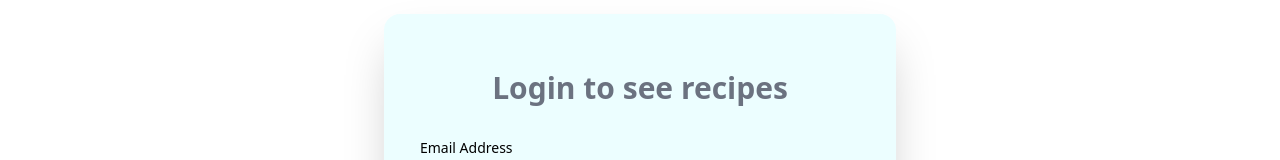
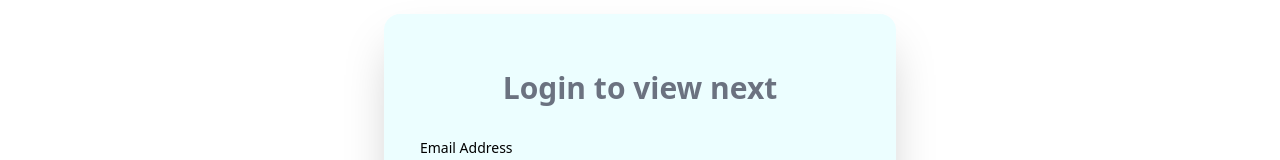
Before and after one commit to ArefinShaon/toy-marketplace-client, a React (Vite) app: page /login in a window 1280 px wide. Shown: the part 170-330 px from the top of the page. Built offline with nearby package versions, Linux system fonts and the light colour scheme; no server answers.

Commit message:
bug fixes

```diff
--- a/src/Pages/Login/Login.jsx
+++ b/src/Pages/Login/Login.jsx
@@ -66,7 +66,7 @@ const Login = () => {
           <form onSubmit={handleSubmit} className="card-body">
             <div className="form-control">
               <h1 className="font-bold text-gray-500 text-3xl text-center my-6">
-                Login to see recipes
+                Login to view next
               </h1>
 
               <label className="label">
```
